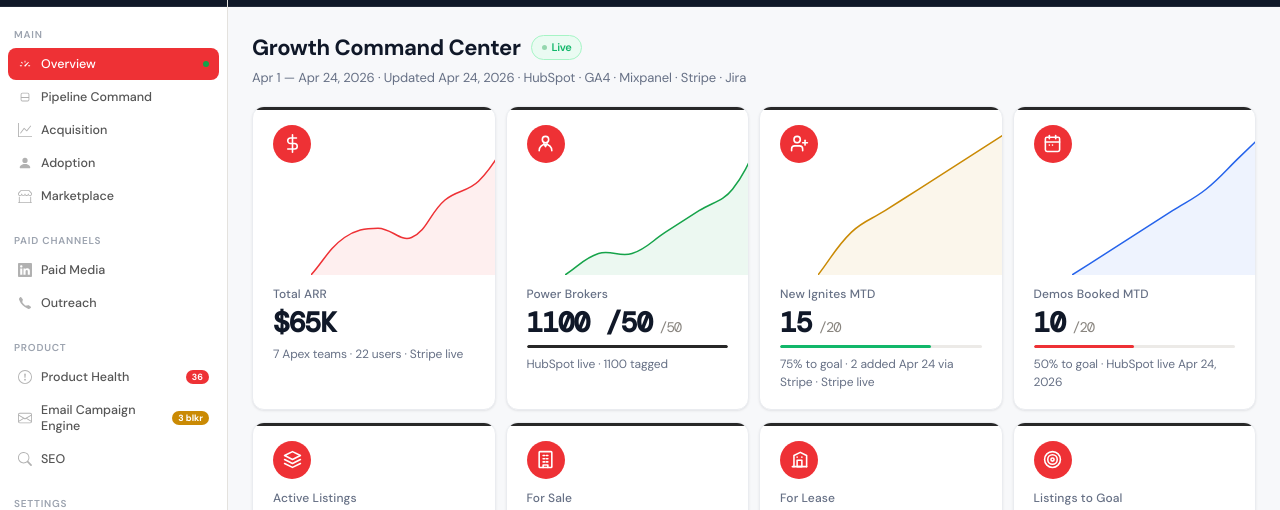
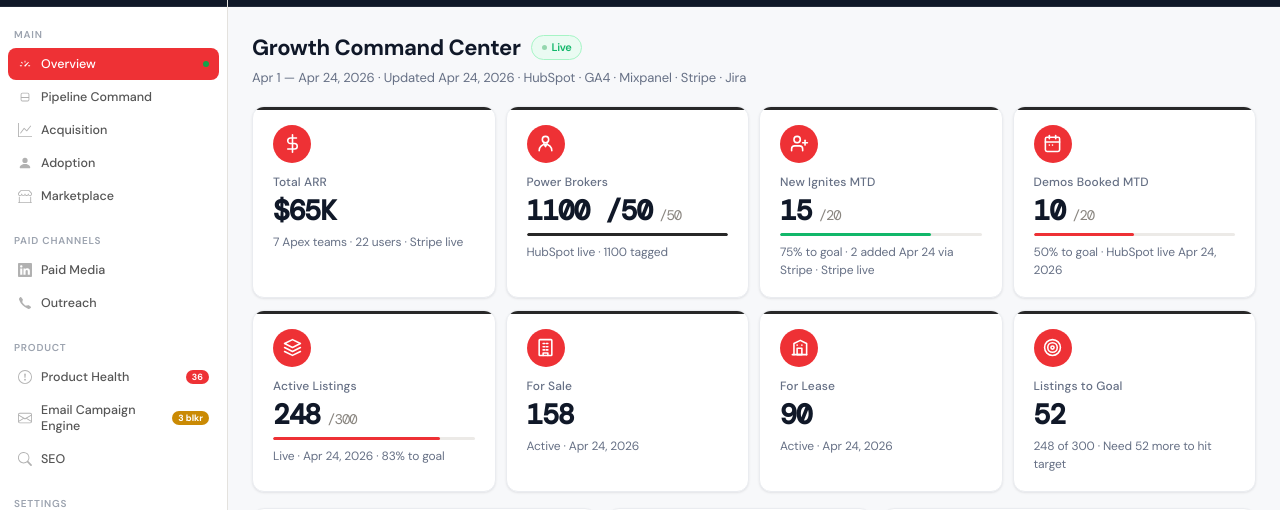
Before and after one commit to bforester-cloud/duxredashboardv2, a website: page index.html in a window 1280 px wide. Shown: the part 45-555 px from the top of the page. Drawn offline with nearby package versions, Linux system fonts and the light colour scheme; a web font is replaced by a local one.

Commit message:
Fix: Remove sparkline graphs from top 4 KPI tiles — match bottom 4 style

```diff
--- a/index.html
+++ b/index.html
@@ -362,10 +362,6 @@ function initViewCharts(viewId){
   var D=window.DUXRE;if(!D)return;
   if(viewId==='overview'){
     setTimeout(function(){
-      spark('sp0',[50,54,55,54,58,60,65],'#EE3135');
-      spark('sp1',[6,7,7,8,9,10,13],'#16a34a');
-      spark('sp2',[26,28,29,30,31,32,33],'#ca8a04');
-      spark('sp3',[234,236,238,240,242,245,248],'#2563eb');
       buildOverviewCharts(D);
     },150);
   } else if(viewId==='pipeline'){
```
